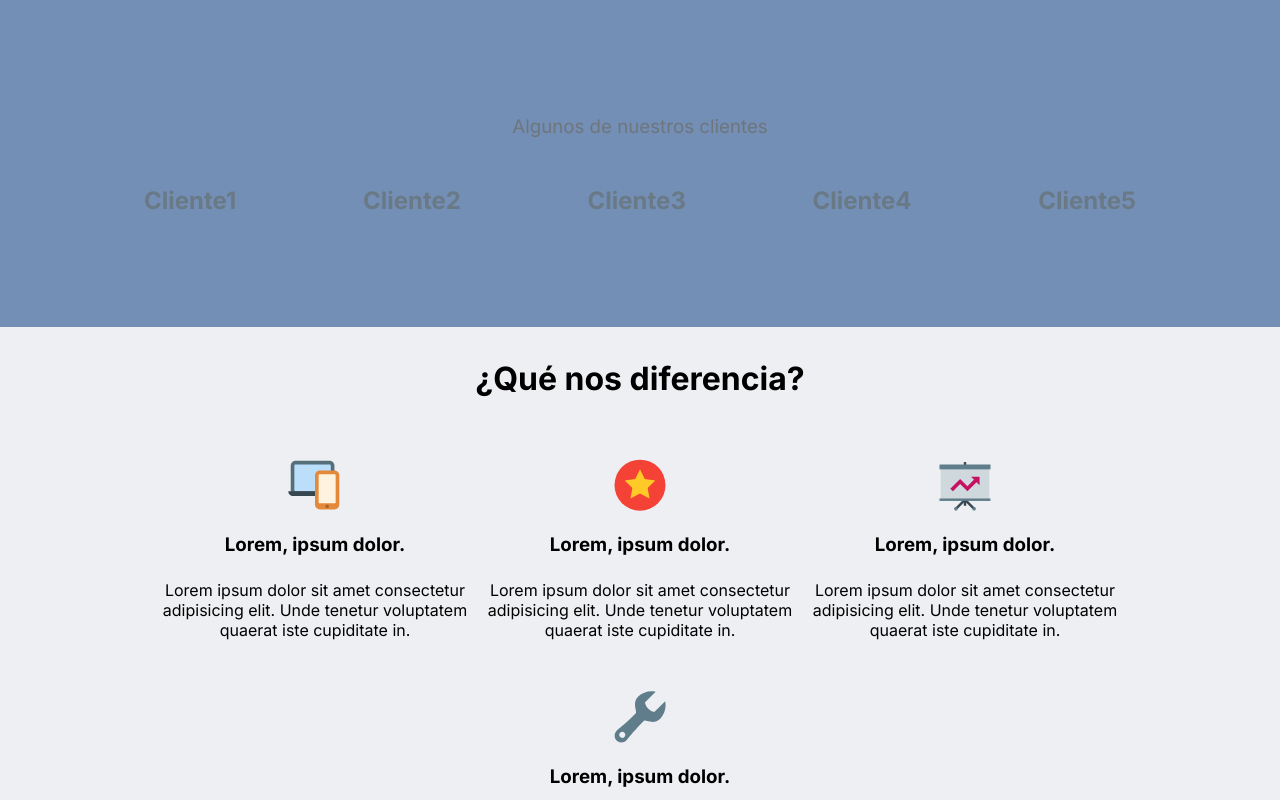
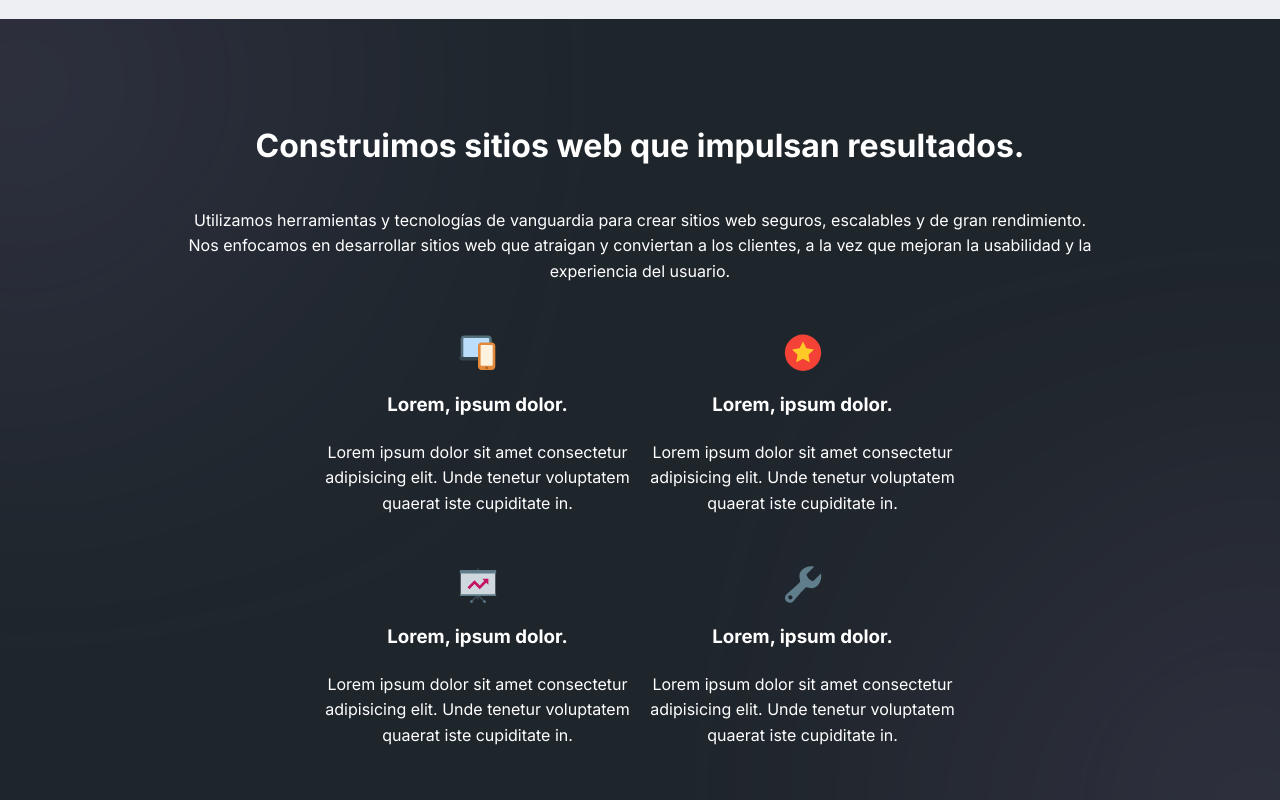
Before and after one commit to fedesouto/landing, a React (Create React App) app: page / in a window 1280 px wide. Shown: the part 800-1600 px from the top of the page. Built offline with nearby package versions, Linux system fonts and the light colour scheme.

Commit message:
features avance bg

```diff
--- a/src/components/Main/Features.jsx
+++ b/src/components/Main/Features.jsx
@@ -10,7 +10,8 @@ const Features = () => {
     ]
     return (
         <div id="features">
-            <h2 className="features__title">¿Qué nos diferencia?</h2>
+            <h2 className="features__title">Construimos sitios web que impulsan resultados.</h2>
+            <p className="features__copy">Utilizamos herramientas y tecnologías de vanguardia para crear sitios web seguros, escalables y de gran rendimiento. <br />Nos enfocamos en desarrollar sitios web que atraigan y conviertan a los clientes, a la vez que mejoran la usabilidad y la experiencia del usuario.</p>
             <div className="features__wrapper container">
             {elements.map(({icon, title, description}, index) => {
                 return(
--- a/src/components/Main/index.jsx
+++ b/src/components/Main/index.jsx
@@ -18,8 +18,8 @@ const Main = () => {
             <img src="https://cdni.iconscout.com/illustration/premium/thumb/web-development-3727526-3135828.png" alt="" style={{maxWidth: '100vw', height: 'auto'}}/>
         </div>
       </div>
+      <Features />
       <Clients />
-      <Features />
     </div>
   );
 };
--- a/src/styles.scss
+++ b/src/styles.scss
@@ -65,6 +65,10 @@ body {
   box-shadow: 0 0 5px $secondary;
 }
 
+
+p {
+  line-height: 1.6;
+}
 /* Fin generales */
 
 /* Header y Navbar */
@@ -73,9 +77,10 @@ header {
   color: $light;
   position: sticky;
   top: 0;
-  box-shadow: 0 0 5px $asphalt;
+  box-shadow: 0 0 5px $dark;
   background-color: $dark;
   height: 10vh;
+  z-index: 3;
 }
 .menu {
   list-style-type: none;
@@ -140,7 +145,7 @@ header {
 /* End Header y Navbar */
 
 .main {
-  padding: 5vh 10vw;
+  padding: 10vh 10vw;
   align-items: flex-start;
   background-repeat: no-repeat;
   background-position-x: 45vw;
@@ -185,8 +190,8 @@ header {
 }
 
 .clients__container {
-  padding: 6rem 10vw;
-  background: $secondary;
+  padding: 10rem 10vw;
+
 }
 
 .clients__title {
@@ -203,16 +208,61 @@ header {
 }
 
 #features {
-  margin-top: 2rem;
+  display: flex;
+  padding-top: 5rem;
+  padding-bottom: 5rem;
+  flex-direction: column;
+  align-items: center;
+  justify-content: center;
+  color: white;
+  background: $dark;
+  min-height: 90vh;
+  position: relative;
+  overflow: hidden;
+}
+
+#features::after {
+  background: linear-gradient(135.15deg, #AE80DC 1.17%, #DC83C3 31.88%, #8084DC 65.46%);
+  width: 300px;
+  height: 300px;
+  position: absolute;
+  bottom: -10%;
+  right: -10%;
+  content: " ";
+  border-radius: 50%;
+  filter: blur(200px);
+  opacity: .6;
+}
+#features::before {
+  background: linear-gradient(135.15deg, #AE80DC 1.17%, #DC83C3 31.88%, #8084DC 65.46%);
+  width: 300px;
+  height: 300px;
+  position: absolute;
+  top: -10%;
+  left: -10%;
+  content: " ";
+  border-radius: 50%;
+  filter: blur(200px);
+  opacity: .6;
 }
 
 .features__title {
+  z-index: 2;
   text-align: center;
   font-size: 2rem;
   font-weight: 600;
+  max-width: 960px;
+
+}
+.features__copy {
+  z-index: 2;
+  text-align: center;
+  max-width: 960px;
 }
 .features__wrapper {
+  z-index: 2;
   padding-top: 2rem;
+  max-width: 960px;
   flex-wrap: wrap;
   .feature {
     margin-bottom: 2rem;
```
Also changed, not shown: public/assets/circles-bg.svg (added).
